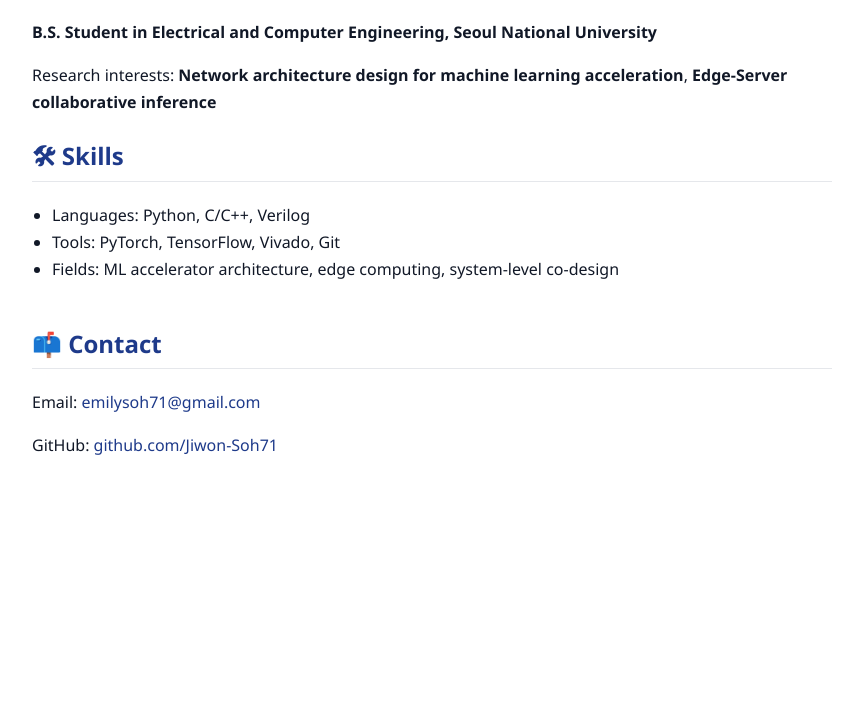
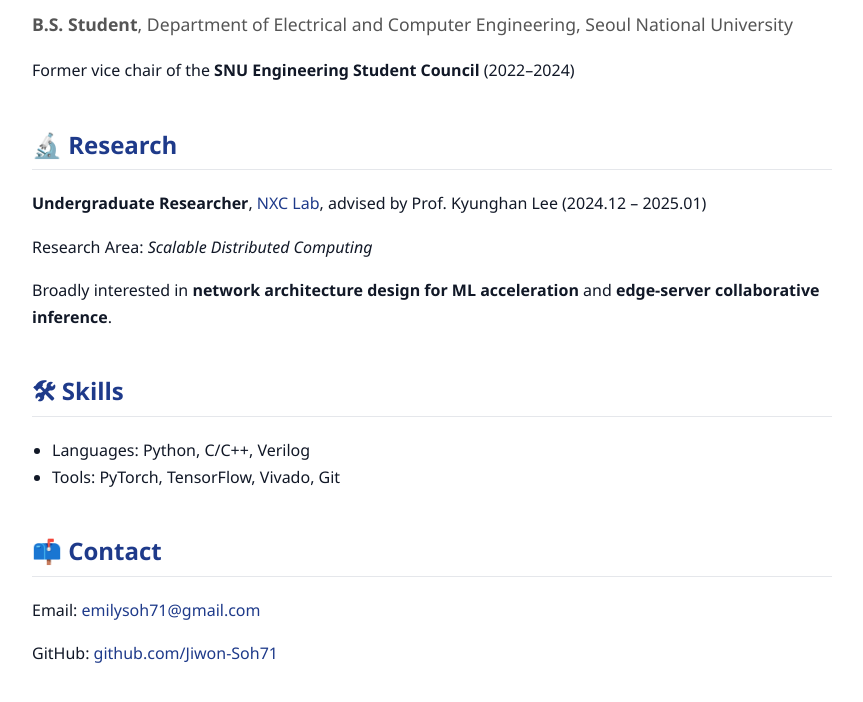
Before and after one commit to Jiwon-Soh71/Jiwon-Soh71.github.io, a plain HTML site: page index.html in a window 1280 px wide. Shown: the part 112-814 px from the top of the page, without its empty margins (208-1071 px from the left). Drawn offline with Linux system fonts and the light colour scheme.

Commit message:
Update index.html

```diff
--- a/index.html
+++ b/index.html
@@ -14,10 +14,16 @@
       padding: 0 20px;
       line-height: 1.7;
     }
-    h1, h2 {
+    h1 {
+      color: #1e3a8a;
+      font-size: 2em;
+      margin-bottom: 0.2em;
+    }
+    h2 {
       color: #1e3a8a;
       border-bottom: 1px solid #e5e7eb;
       padding-bottom: 4px;
+      margin-top: 40px;
     }
     a {
       color: #1e3a8a;
@@ -31,25 +37,34 @@
       padding-left: 20px;
     }
     .section {
-      margin-bottom: 40px;
+      margin-bottom: 30px;
+    }
+    .subtitle {
+      font-size: 1.1em;
+      color: #555;
     }
   </style>
 </head>
 <body>
 
   <h1>👋 Jiwon Soh</h1>
-  <p><strong>B.S. Student in Electrical and Computer Engineering, Seoul National University</strong></p>
-  <p>Research interests: <strong>Network architecture design for machine learning acceleration</strong>, <strong>Edge-Server collaborative inference</strong></p>
+  <p class="subtitle"><strong>B.S. Student</strong>, Department of Electrical and Computer Engineering, Seoul National University</p>
+  <p>Former vice chair of the <strong>SNU Engineering Student Council</strong> (2022–2024)</p>
+
+  <div class="section">
+    <h2>🔬 Research</h2>
+    <p><strong>Undergraduate Researcher</strong>, <a href="https://nxc.snu.ac.kr" target="_blank">NXC Lab</a>, advised by Prof. Kyunghan Lee (2024.12 – 2025.01)</p>
+    <p>Research Area: <em>Scalable Distributed Computing</em></p>
+    <p>Broadly interested in <strong>network architecture design for ML acceleration</strong> and <strong>edge-server collaborative inference</strong>.</p>
+  </div>
 
   <div class="section">
     <h2>🛠 Skills</h2>
     <ul>
       <li>Languages: Python, C/C++, Verilog</li>
       <li>Tools: PyTorch, TensorFlow, Vivado, Git</li>
-      <li>Fields: ML accelerator architecture, edge computing, system-level co-design</li>
     </ul>
   </div>
-
 
   <div class="section">
     <h2>📫 Contact</h2>
```
